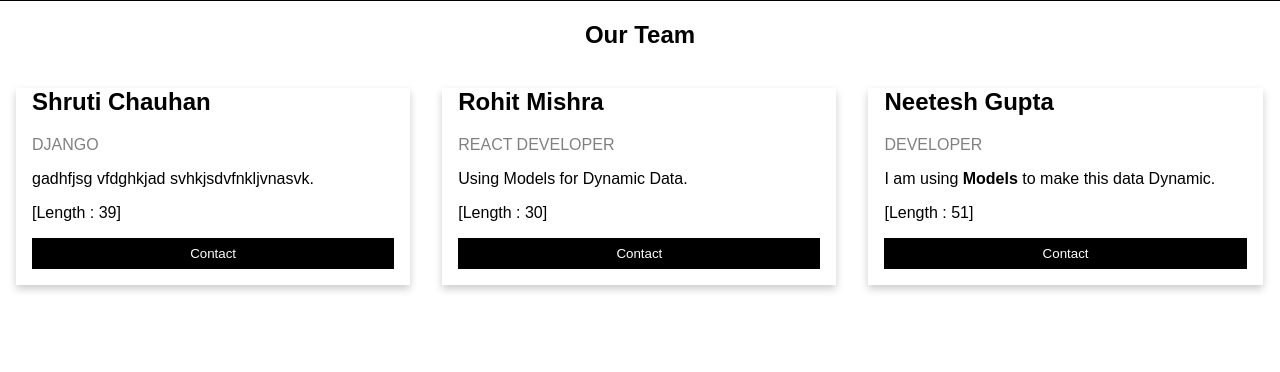
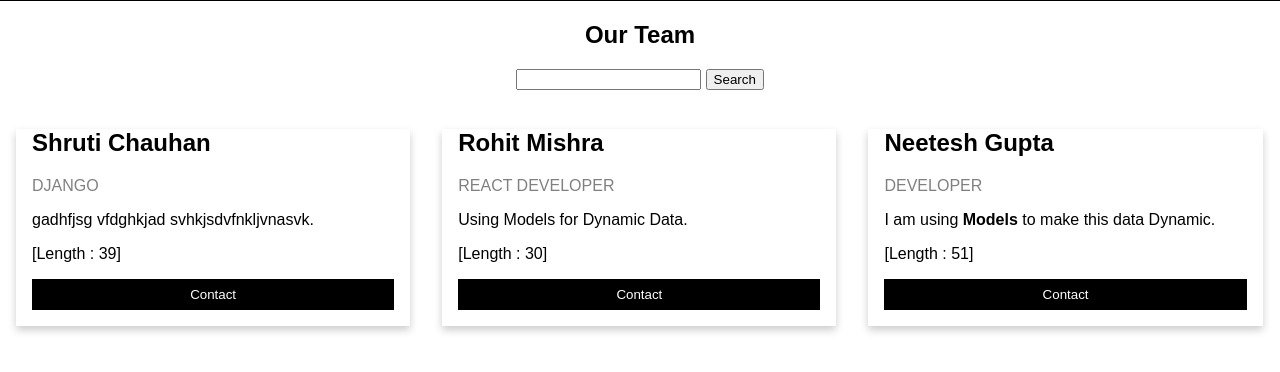
Before and after one commit to NeeteshNG/Django-Study, a Django app: page /about-us/ in a window 1280 px wide. Shown: the part 342-714 px from the top of the page. Run offline with Django 4.2, Linux system fonts and the light colour scheme; data comes from the database, SQL or seed files in the repository; both versions use the stored data as it was after the commit.

Commit message:
Searching Data.

```diff
--- a/learn_dj/learn_dj/views.py
+++ b/learn_dj/learn_dj/views.py
@@ -25,6 +25,12 @@ def homePage(request):
 def aboutUs(request):
     service_data = Service.objects.all().order_by('-service_name')[:3]
     # - is used to order the data for descending order
+
+    if request.method=="GET":
+        st=request.GET.get('servicename')
+        if st!=None:
+            service_data = Service.objects.filter(service_name__icontains=st)
+
     data={
         'service_data' : service_data
     }
--- a/learn_dj/static/css/about.css
+++ b/learn_dj/static/css/about.css
@@ -67,3 +67,14 @@ html {
     display: block;
   }
 }
+
+.search-box{
+  display: flex;
+  justify-content: center;
+  margin: 20px;
+}
+
+.no-data{
+  display: flex;
+  justify-content: center;
+}
--- a/learn_dj/templates/about.html
+++ b/learn_dj/templates/about.html
@@ -19,18 +19,27 @@
 
     <h2 style="text-align: center">Our Team</h2>
     <div class="row">
+      <div class="search-box">
+        <form method="get">
+          <input type="text" name="servicename" value=""/>
+          <input type="submit" value="Search" />
+        </form>
+      </div>
+
       {% for n in service_data %}
       <div class="column">
         <div class="card">
           <div class="container">
             <h2>{{n.service_name}}</h2>
             <p class="title">{{n.service_title | upper}}</p>
-            <p>{{n.service_desc | safe}}</p>
+            <p class="desc">{{n.service_desc | safe}}</p>
             <p>[Length : {{n.service_desc | length}}]</p>
             <p><button class="button">Contact</button></p>
           </div>
         </div>
       </div>
+      {% empty %}
+      <h1 class="no-data">NO DATA FOUND</h1>
       {% endfor %}
     </div>
     {% endblock %}
```
Also changed, not shown: learn_dj/db.sqlite3.
